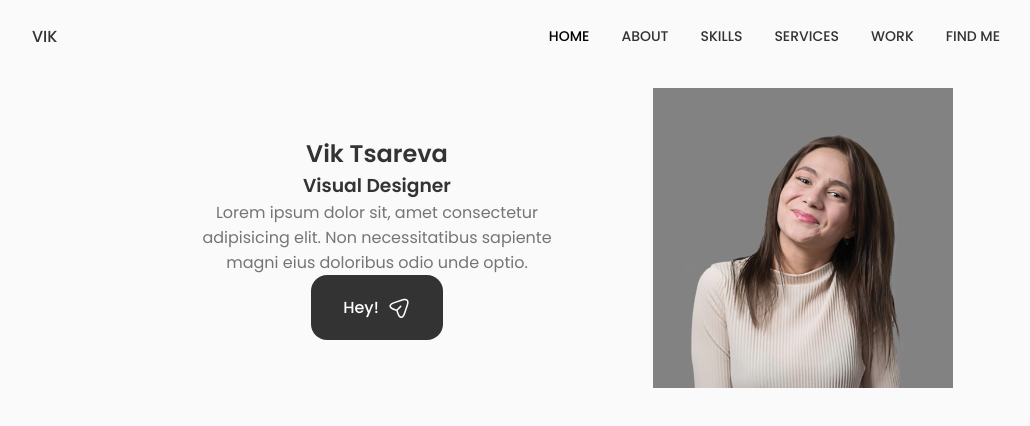
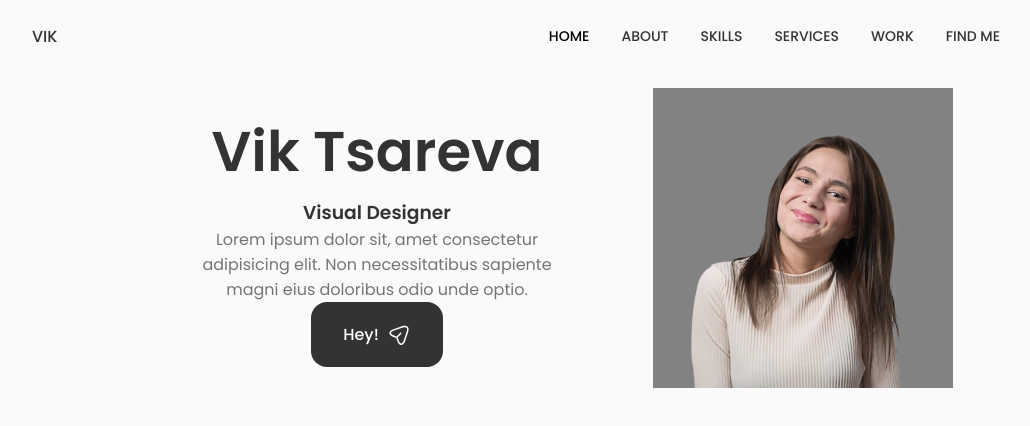
Before and after one commit to vikdts/fantastic-octo-guacamole, a React (Create React App) app in the folder resume/: page / in a window 1280 px wide. Shown: the top 426 px of the page, without its empty margins (124-1154 px from the left). Built offline with nearby package versions, Linux system fonts and the light colour scheme; the HTML template or start-up script is replaced by a standard one.

Commit message:
style home title

```diff
--- a/resume/src/components/home/home.css
+++ b/resume/src/components/home/home.css
@@ -20,6 +20,11 @@
   color: var(--title-color-dark);
 }
 
+.home__title {
+  font-size: var(--big-font-size);
+  margin-bottom: var(--mb-0-25);
+}
+
 .home__img {
   background: url(../../assets//profile.jpg);
   background-repeat: no-repeat;
```
